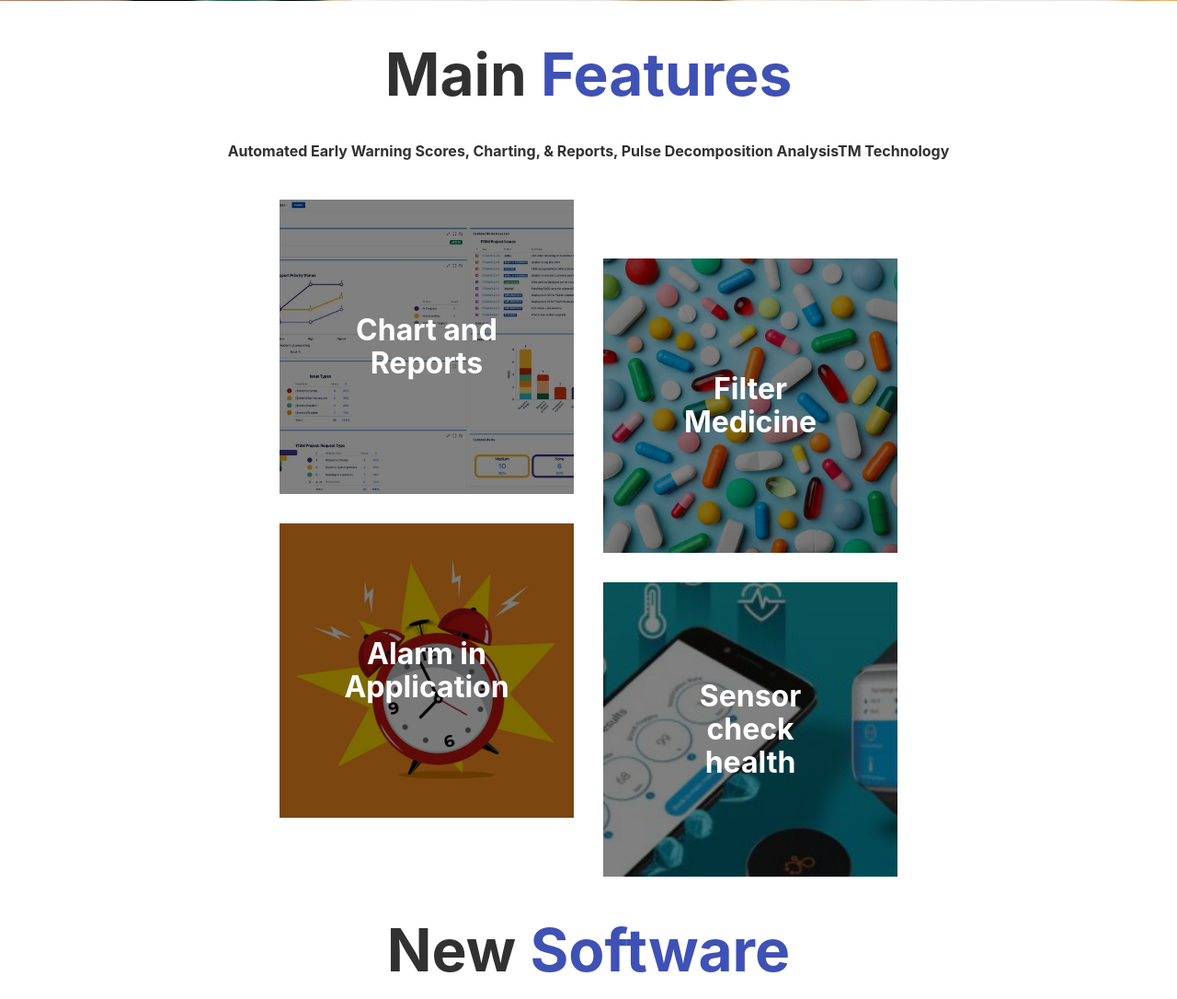
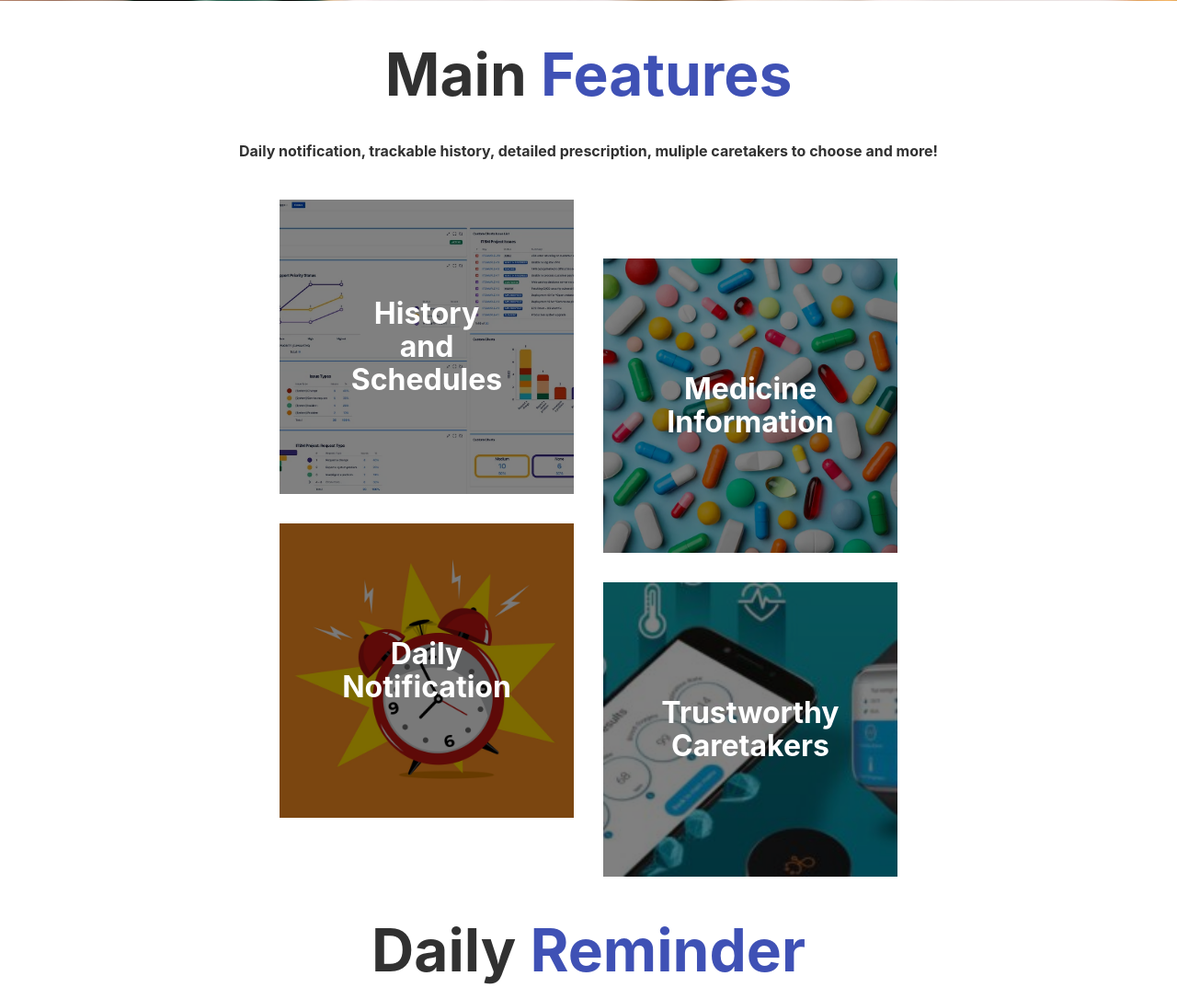
Before and after one commit to Panichito/Overdose-Software, a Django app: page / in a window 1280 px wide. Shown: the part 579-1665 px from the top of the page at 92% size. Run offline with Django 4.2, Linux system fonts and the light colour scheme; some libraries are stand-ins or nearby versions.

```diff
--- a/webapi/myapp/templates/overdoseweb/index.html
+++ b/webapi/myapp/templates/overdoseweb/index.html
@@ -45,7 +45,7 @@
                     <p class="color-bl">Features</p>
                 </div>
                 <div class="ex-def">
-                    <p>Automated Early Warning Scores, Charting, & Reports, Pulse Decomposition AnalysisTM Technology</p>
+                    <p>Daily notification, trackable history, detailed prescription, muliple caretakers to choose and more!</p>
                 </div>
                 <!-- Main features showcase goes here -->
             </div>
@@ -54,15 +54,14 @@
         <section>
             <div class="container">
                 <div class="ex-feature">
-                    <p class="color-bk">New&nbsp;</p>
-                    <p class="color-bl">Software</p>
+                    <p class="color-bk">Daily&nbsp;</p>
+                    <p class="color-bl">Reminder</p>
                 </div>
                 <div class="software-detail">
                     <img class="software-img" src="{% static 'img/internet-of-things.svg' %}">
                     <div class="software-text section">
                         <div class="software-text header">
-                            <p class="color-bk">New technology software<br>applied for<br></p>
-                            <p class="color-bl">Care Taker</p>
+                            <p class="color-bk">Daily medication reminder for forgetful people</p>
                         </div>
                         <div class="software-text para">
                             <p>A big win for patient comfort and clinician productivity.</p>
@@ -75,8 +74,8 @@
         <section>
             <div class="container">
                 <div class="ex-feature">
-                    <p class="color-bk">Random&nbsp;</p>
-                    <p class="color-bl">Paragraph</p>
+                    <p class="color-bk">Why use&nbsp;</p>
+                    <p class="color-bl">Overdose App</p>
                 </div>
                 <div class="random-paragraph">
                     <span class="color-bk">
--- a/webapi/static/js/contact.js
+++ b/webapi/static/js/contact.js
@@ -1,2 +1,3 @@
+// append footer and navBar to the html
 import footer from "./footer.js";
 import navBar from "./navbar.js";
--- a/webapi/static/js/footer.js
+++ b/webapi/static/js/footer.js
@@ -1,5 +1,7 @@
+// footer factory function
+// is a function that create a footer of website to display information on html
 const footer = (() => {
-    // create a footer
+    // create a footer section
     const footer = document.createElement('footer');
     footer.classList.add('footer-dark');
 
@@ -40,9 +42,12 @@ const footer = (() => {
                         default:
                             print('You are not suppose to be here!');
                     }
+                    // append link to the list
                     li.append(a);
+                    // append lists to the unordered list
                     ul.append(li);
                 }
+                // append header and undordered list to the item
                 item.append(header, ul);
                 break;
 
@@ -57,28 +62,31 @@ const footer = (() => {
                     switch(i) {
                         case 1:
                             a.textContent = 'Company';
-                            a.setAttribute('href', 'javascript:;');
+                            a.setAttribute('href', '/contact');
                             break;
                         case 2:
                             a.textContent = 'Team';
-                            a.setAttribute('href', 'javascript:;');
+                            a.setAttribute('href', '/about');
                             break;
                         default:
                             print('You are not suppose to be here!');
                     }
+                    // append link to the list
                     li.append(a);
+                    // append lists to the unordered list
                     ul.append(li);
                 }
+                // append header and undordered list to the item
                 item.append(header, ul);
                 break;
             // Our company
             case 3:
                 item.classList.add('col-md-3', 'item', 'text');
-                header.textContent = 'Overdose company';
+                header.textContent = 'Overdose Software';
 
                 // create an address paragraph
                 const paragraph = document.createElement('p');
-                paragraph.textContent = 'อาคารวิศววัฒนะ (Witsawawatthana Building) แขวงบางมด เขตทุ่งครุ กรุงเทพมหานคร 10140';
+                paragraph.textContent = 'Witsawawatthana Building (10th floor), Bangmod Subdistrict, Thung Khru District, Bangkok 10140';
 
                 item.append(header, paragraph);
                 break;
@@ -94,7 +102,7 @@ const footer = (() => {
                     i.style.padding = '1px';
                     switch(x) {
                         case 1:
-                            a.setAttribute('href', 'javascript:;');
+                            a.setAttribute('href', 'https://www.facebook.com/KMUTT/');
                             i.classList.add('icon', 'ion-social-facebook');
                             break;
                         case 2:
@@ -106,28 +114,33 @@ const footer = (() => {
                             i.classList.add('icon', 'ion-social-snapchat');
                             break;
                         case 4:
-                            a.setAttribute('href', 'javascript:;');
+                            a.setAttribute('href', 'https://www.instagram.com/love.kmutt/');
                             i.classList.add('icon', 'ion-social-instagram');
                             break;
                         default:
                             print('You are not suppose to be here!');
                     }
+                    // append icon to the link
                     a.append(i);
+                    // append link to the item
                     item.append(a);
                 }
                 break;
             default:
                 print('You are not suppose to reach here!');
         }
+        // append item to the row
         row.append(item);
     }
 
     // create a copyright paragraph
     const copyright = document.createElement('p');
     copyright.classList.add('copyright');
-    copyright.textContent = 'Overdose © 2022';
+    copyright.textContent = 'Overdose Software | MIT LICENSE ©2022';
 
+    // append a row and a copyright paragraph to the container
     container.append(row, copyright);
+    // append the container to the html
     document.body.append(footer);
 })();
 
--- a/webapi/static/js/home.js
+++ b/webapi/static/js/home.js
@@ -1,11 +1,13 @@
+// append footer and navBar to the html
+// calling scrollIntoView script
 import footer from "./footer.js";
 import navBar from "./navbar.js";
 import scrollIntoView from "./scrollToView.js";
 import howToUse from "./howToUseSection.js";
 import featureShowcase from "./featureShowcase.js";
 
+let howToUseImg1 = home_app;
 //let howToUseImg1 = "./img/home_app.jpg";
-let howToUseImg1 = home_app;
 let howToUseHeader1 = "Home page";
 let howToUsePara1 = "Display your profile page where the tools can be customized according to your role in the system. Use it to get an overview of your work schedule, whether it's the time or the details of your daily logs. You can customize the buttons according to your role in the system.";
 let howToUseImg2 = findCare_app;
@@ -19,17 +21,19 @@ let howToUseHeader4 = "My Patients Page";
 let howToUsePara4 = "If you are a caregiver, you may face a problem where you are unable to remember the details of each patient due to the large number and variety of patients. You may have to carry a lot of documents to look through which wastes time and resources on printing documents. This system has put your patient information into the application, if you want to know the details of any patient, you can enter your patient name in the system. The system displays the patient details you want to know instantly, saving time and resources spent printing paperwork.";
 
 let featureImg1 = Chart;
-let featureTxt1 = 'Chart and Reports';
+let featureTxt1 = 'History and Schedules';
 let featureImg2 = red_alarm;
-let featureTxt2 = 'Alarm in Application';
+let featureTxt2 = 'Daily Notification';
 let featureImg3 = medicine;
-let featureTxt3 = 'Filter Medicine';
+let featureTxt3 = 'Medicine Information';
 let featureImg4 = health;
-let featureTxt4 = 'Sensor check health';
+let featureTxt4 = 'Trustworthy Caretakers';
 
+// append howToUse section to the html
 const howToUseSection1 = howToUse(1, howToUseImg1, howToUseHeader1, howToUsePara1);
 const howToUseSection2 = howToUse(2, howToUseImg2, howToUseHeader2, howToUsePara2);
 const howToUseSection3 = howToUse(1, howToUseImg3, howToUseHeader3, howToUsePara3);
 const howToUseSection4 = howToUse(2, howToUseImg4, howToUseHeader4, howToUsePara4);
 
+// append featureShowcase to the html
 const featureShowcase1 = featureShowcase(featureImg1, featureTxt1, featureImg2, featureTxt2, featureImg3, featureTxt3, featureImg4, featureTxt4);
--- a/webapi/static/js/scrollToView.js
+++ b/webapi/static/js/scrollToView.js
@@ -1,3 +1,5 @@
+// scrollIntoView factory function
+// is a function that scroll the page to a specific point of the page
 const scrollIntoView = (() => {
     document.querySelectorAll('a[href^="#"]').forEach(anchor => {
         anchor.addEventListener("click", function(e){
```
Also changed, not shown: webapi/static/js/featureShowcase.js (+21 -3 lines), webapi/static/js/howToUseSection.js (+18 -1 lines), webapi/static/js/memberProfile.js (+24 -6 lines), webapi/static/js/navbar.js (+7 -1 lines), webapi/static/js/ourTeam.js (+16 -15 lines).
